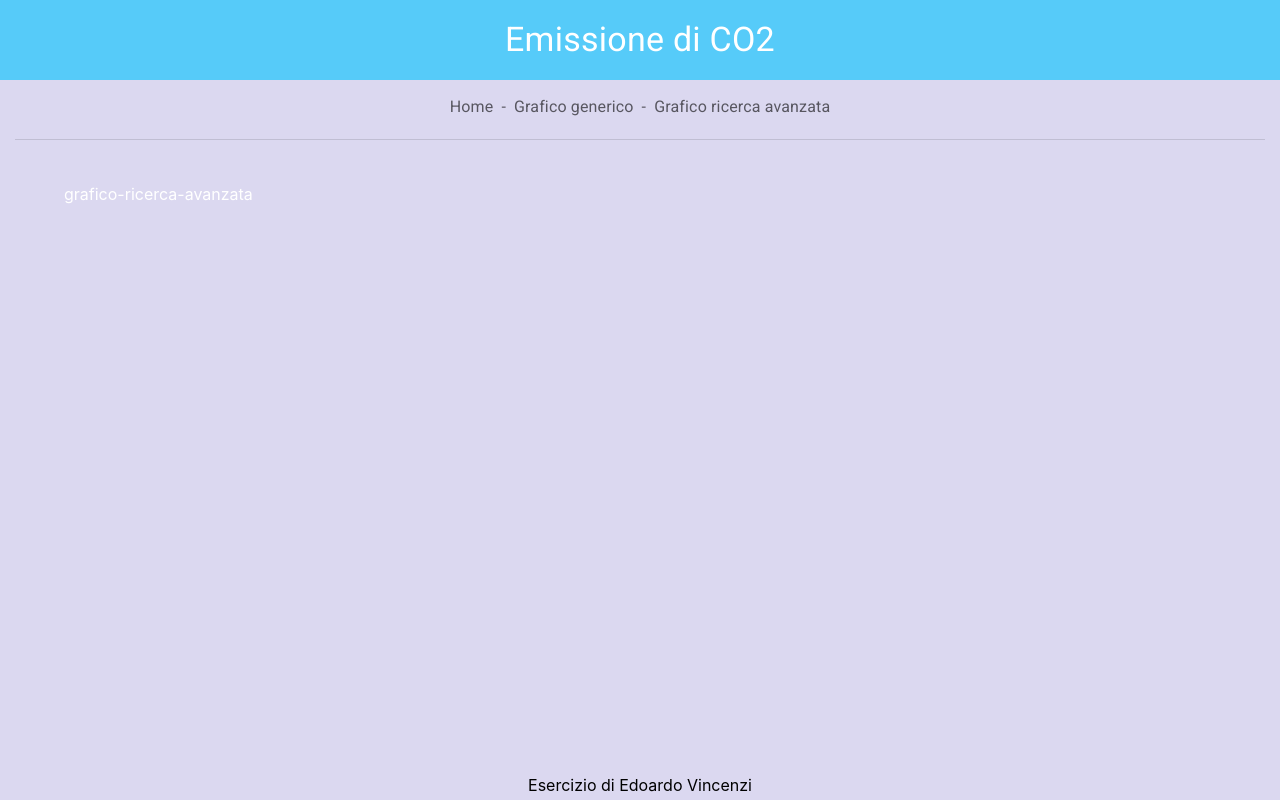
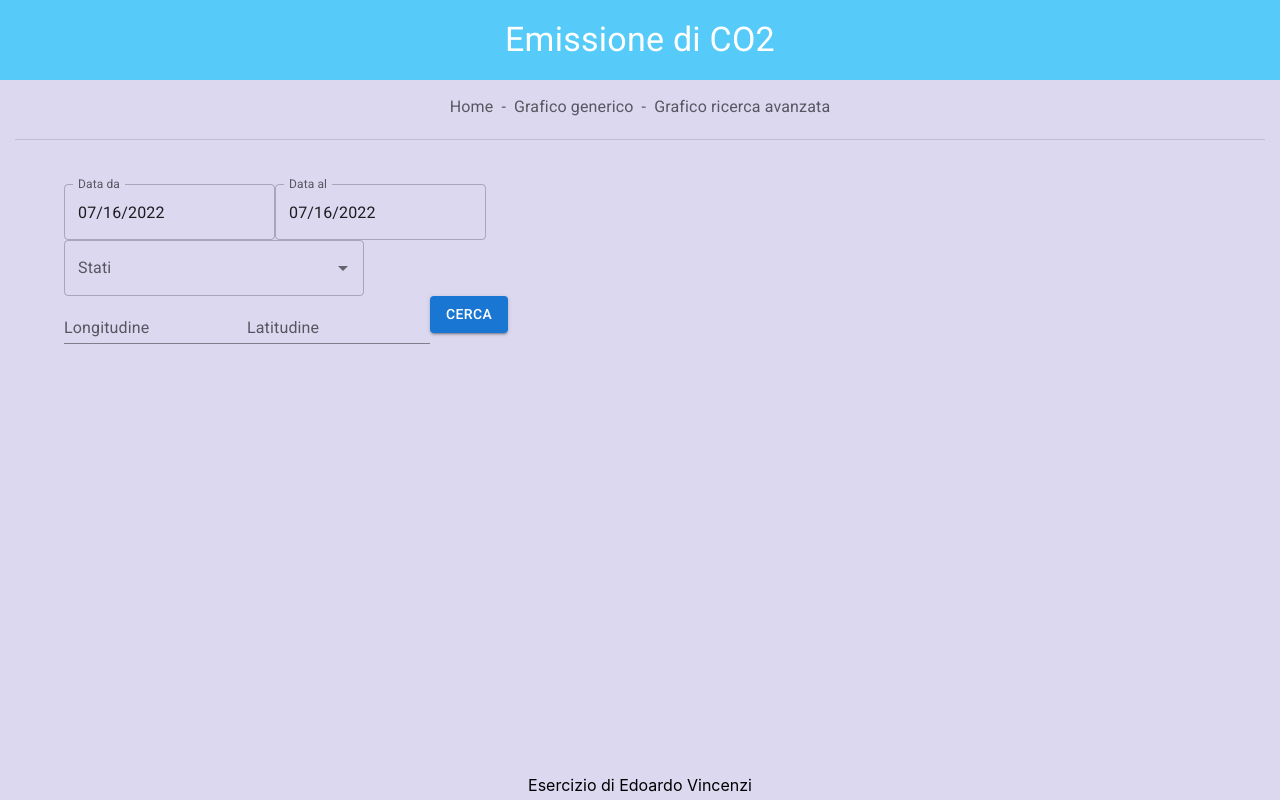
Before and after one commit to edoardovincenzi/CO2-emissions-next-application, a Next.js app: page /grafico-ricerca-avanzata in a window 1280 px wide. Built offline with nearby package versions, Linux system fonts and the light colour scheme; no server answers.

Commit message:
adding base for form

```diff
--- a/package.json
+++ b/package.json
@@ -9,14 +9,17 @@
     "lint": "next lint"
   },
   "dependencies": {
+    "@date-io/date-fns": "^1.3.13",
     "@emotion/react": "^11.9.3",
     "@emotion/styled": "^11.9.3",
     "@mui/icons-material": "^5.8.4",
     "@mui/material": "^5.9.0",
     "@mui/styled-engine-sc": "^5.8.0",
+    "@mui/x-date-pickers": "^5.0.0-beta.1",
     "@tanstack/react-query": "^4.0.5",
     "axios": "^0.27.2",
     "chart.js": "^3.8.0",
+    "date-fns": "^2.28.0",
     "next": "12.2.2",
     "react": "18.2.0",
     "react-chartjs-2": "^4.3.1",
@@ -24,7 +27,6 @@
     "styled-components": "^5.3.5"
   },
   "devDependencies": {
-    "@faker-js/faker": "^7.3.0",
     "@types/node": "18.0.5",
     "@types/react": "18.0.15",
     "@types/react-dom": "18.0.6",
--- a/pages/grafico-ricerca-avanzata.tsx
+++ b/pages/grafico-ricerca-avanzata.tsx
@@ -1,7 +1,82 @@
-import React from 'react';
+import React, { useRef, useState } from 'react';
+import { DatePicker } from '@mui/x-date-pickers/DatePicker';
+import { TextField } from '@mui/material';
+import Autocomplete from '@mui/material/Autocomplete';
+import { useGetCountries } from '../API/APIcalls';
+import { LocalizationProvider } from '@mui/x-date-pickers/LocalizationProvider';
+import { AdapterDateFns } from '@mui/x-date-pickers/AdapterDateFns';
+import Button from '@mui/material/Button';
 
-const graficoRicercaAvanzata = () => {
-  return <div>grafico-ricerca-avanzata</div>;
+const GraficoRicercaAvanzata: React.FC = () => {
+  const onSubmit = (data: any) => console.log(data);
+  const [dateFrom, setDateFrom] = React.useState<Date | null>(new Date());
+  const [dateTo, setDateTo] = React.useState<Date | null>(new Date());
+  const [autocompleteValue, setAutocompleteValue] = useState<string>('');
+  const { isLoading, data: countries, error } = useGetCountries();
+
+  const dataArrayValue =
+    (countries &&
+      Object.entries(countries).map((item) => `[${item[0]}] ${item[1]}`)) ??
+    [];
+
+  return (
+    /* "handleSubmit" will validate your inputs before invoking "onSubmit" */
+    <form onSubmit={onSubmit}>
+      {/* register your input into the hook by invoking the "register" function */}
+      <LocalizationProvider dateAdapter={AdapterDateFns}>
+        <DatePicker
+          disableFuture
+          label="Data da"
+          openTo="year"
+          views={['year', 'month', 'day']}
+          value={dateFrom}
+          // {...register('DateFrom', { required: true })}
+          onChange={(newDateFrom: Date | null) => {
+            setDateFrom(newDateFrom);
+          }}
+          renderInput={(params: any) => <TextField {...params} />}
+        />
+        {/* {errors.dateFrom && <span>This field is required</span>} */}
+
+        <DatePicker
+          disableFuture
+          label="Data al"
+          openTo="year"
+          views={['year', 'month', 'day']}
+          value={dateTo}
+          onChange={(newDateTo: Date | null) => {
+            setDateTo(newDateTo);
+          }}
+          renderInput={(params: any) => <TextField {...params} />}
+        />
+        {/* {errors.DateTo && <span>This field is required</span>} */}
+      </LocalizationProvider>
+
+      <Autocomplete
+        disablePortal
+        id="combo-box-demo"
+        options={dataArrayValue}
+        sx={{ width: 300 }}
+        renderInput={(params) => <TextField {...params} label="Stati" />}
+        onChange={(event, values) => {
+          if (values && typeof values === 'string') {
+            setAutocompleteValue(values.slice(1, 3));
+          }
+        }}
+      />
+      {/* {errors.Country && <span>This field is required</span>} */}
+
+      <TextField id="standard-basic" label="Longitudine" variant="standard" />
+      {/* {errors.Longitudine && <span>This field is required</span>} */}
+
+      <TextField id="standard-basic" label="Latitudine" variant="standard" />
+      {/* {errors.Latitudine && <span>This field is required</span>} */}
+
+      <Button variant="contained" type="submit">
+        Cerca
+      </Button>
+    </form>
+  );
 };
 
-export default graficoRicercaAvanzata;
+export default GraficoRicercaAvanzata;
```
Also changed, not shown: 2 other files (tests, documents, lock files or other folders).
